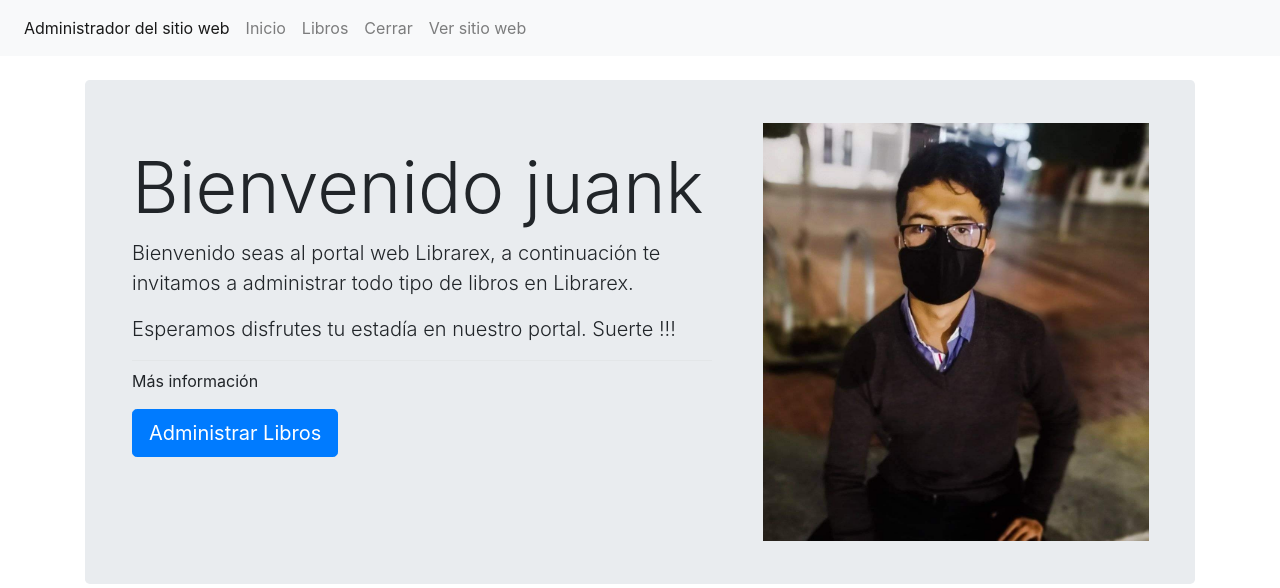
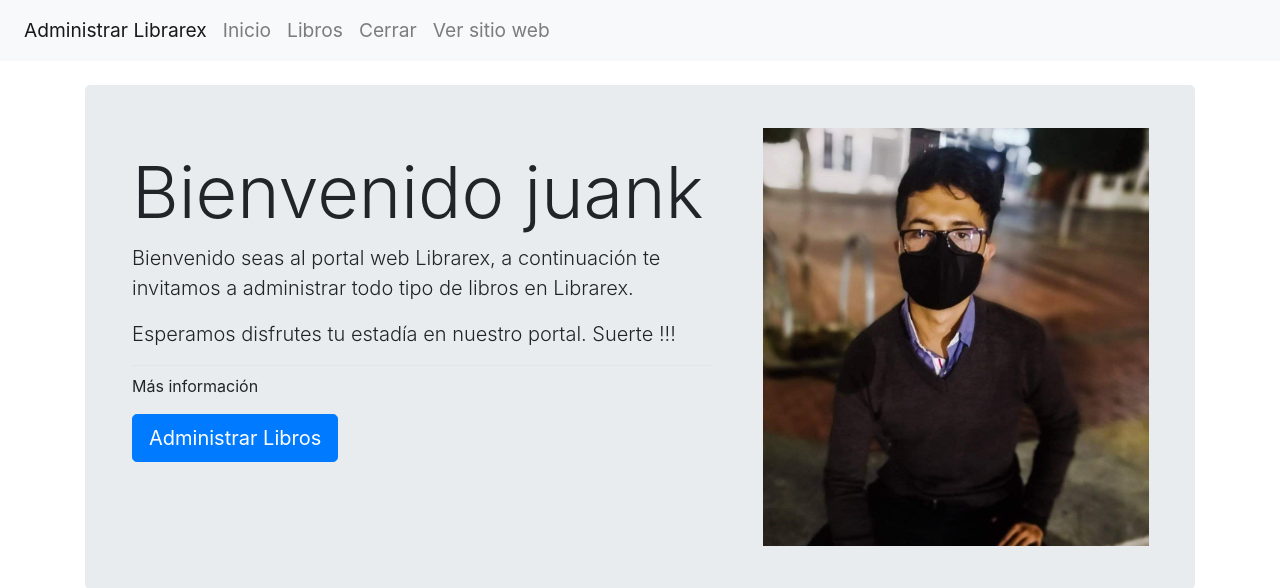
Before and after one commit to Juan-Carlos-Estevez-Vargas/Librarex, a PHP site: page /administrador/inicio.php in a window 1280 px wide. Shown: the top 588 px of the page. Run offline with PHP 8.4, Linux system fonts and the light colour scheme; the visitor is signed in with stand-in values (Sample User, id 1); some libraries are stand-ins or nearby versions.

Commit message:
Modificación cabecera aparatado 'administrador'.

```diff
--- a/administrador/template/cabecera.php
+++ b/administrador/template/cabecera.php
@@ -29,8 +29,8 @@
   <?php $url = "http://".$_SERVER['HTTP_HOST']/*."/sitio-web-libros"*/; ?>
 
     <nav class="navbar navbar-expand navbar-light bg-light">
-        <div class="nav navbar-nav">
-            <a class="nav-item nav-link active" href="#">Administrador del sitio web <span class="sr-only">(current)</span></a>
+        <div class="nav navbar-nav" style="font-size: 1.2em;">
+            <a class="nav-item nav-link active" href="#">Administrar Librarex <span class="sr-only">(current)</span></a>
             <a class="nav-item nav-link" href="<?php echo $url;?>/administrador/inicio.php">Inicio</a>
             <a class="nav-item nav-link" href="<?php echo $url;?>/administrador/seccion/productos.php">Libros</a>
             <a class="nav-item nav-link" href="<?php echo $url;?>/administrador/seccion/cerrar.php">Cerrar</a>
```
